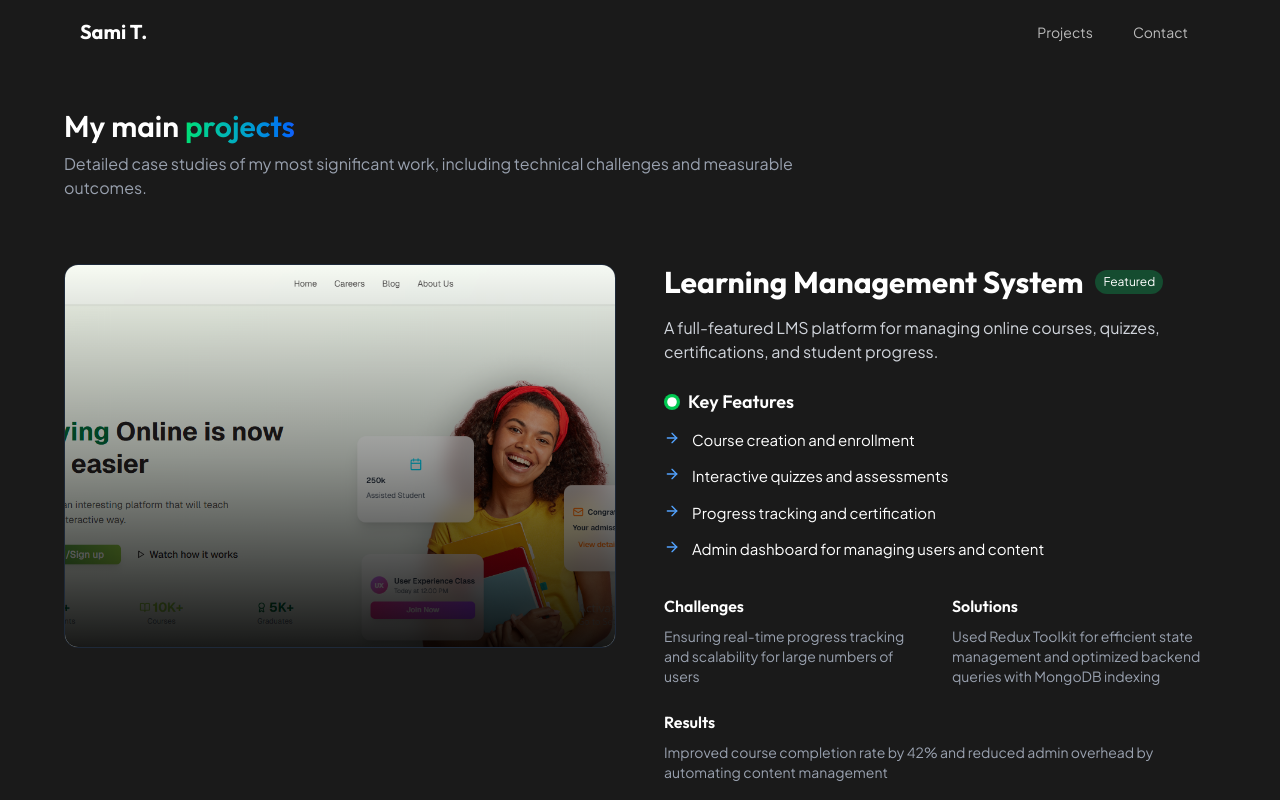
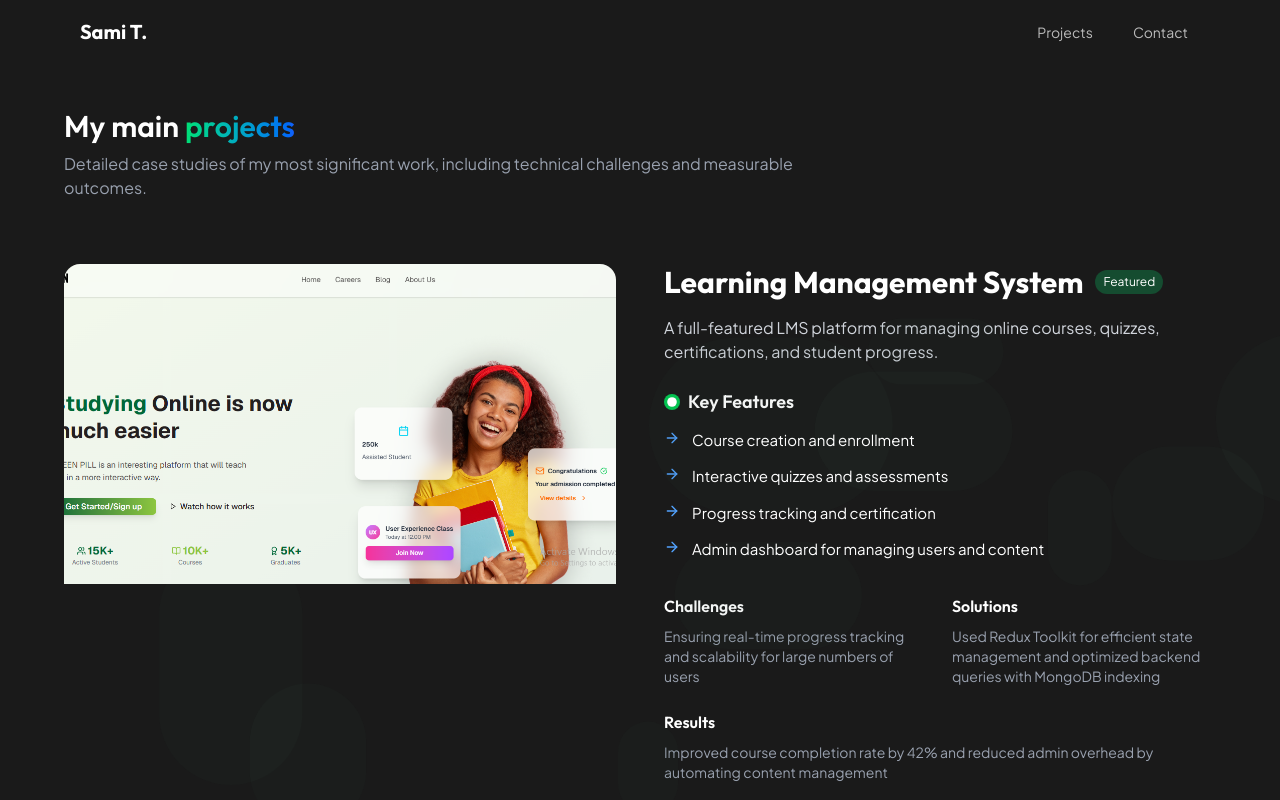
Before and after one commit to sami855-ux/Portfolio, a React (Vite) app: page /Projects in a window 1280 px wide. Shown: the top 800 px of the page. Built offline with nearby package versions, Linux system fonts and the light colour scheme.

Commit message:
add Email Spam Detector project: reintroduce project details and update image handling

```diff
--- a/src/pages/MainProjects.tsx
+++ b/src/pages/MainProjects.tsx
@@ -12,6 +12,7 @@ import emailImg from "../assets/email.png"
 import tourImg from "../assets/tour.png"
 import todoImg from "../assets/todo.png"
 import lmsImg from "../assets/lms.png"
+import realImg from "../assets/real.png"
 
 const projects: Project[] = [
   {
@@ -37,28 +38,6 @@ const projects: Project[] = [
     imageUrl: lmsImg,
   },
 
-  {
-    id: 2,
-    title: "Email Spam Detector",
-    description:
-      "An intelligent email filtering tool that classifies incoming messages as spam or legitimate using machine learning.",
-    technologies: ["React", "Node.js", "MongoDB", "TensorFlow.js"],
-    features: [
-      "Real-time spam detection using trained ML models",
-      "Interactive dashboard to review flagged emails",
-      "User feedback system to improve model accuracy",
-      "Role-based access control for users and admins",
-    ],
-    challenges:
-      "Training an accurate model with a high precision rate and integrating it seamlessly into the email pipeline",
-    solutions:
-      "Used TensorFlow.js to deploy a lightweight spam classifier in the browser and created a feedback loop to retrain with user input",
-    results:
-      "Achieved over 96% accuracy in spam classification and reduced false positives by 30%",
-    githubUrl: "https://github.com/sami855-ux/Email-spam-classfication.git",
-    liveUrl: "#",
-    imageUrl: emailImg,
-  },
   {
     id: 4,
     title: "Tax Payment Web App",
@@ -147,8 +126,7 @@ const projects: Project[] = [
       "Achieved sub-second message delivery latency and supported over 10,000 concurrent users with smooth real-time interactions.",
     githubUrl: "https://github.com/yourusername/realtime-chat-app",
     liveUrl: "https://realtime-chat-app.vercel.app",
-    imageUrl:
-      "https://images.ctfassets.net/hrltx12pl8hq/4kzWG72Pi925q9Gtc6hBQh/6bdbb560251e188bab5d3ea1ad195d6b/1.jpg",
+    imageUrl: realImg,
   },
   {
     id: 4,
@@ -171,6 +149,28 @@ const projects: Project[] = [
     githubUrl: "https://github.com/sami855-ux/animated-todo-app.git",
     liveUrl: "#",
     imageUrl: todoImg,
+  },
+  {
+    id: 2,
+    title: "Email Spam Detector",
+    description:
+      "An intelligent email filtering tool that classifies incoming messages as spam or legitimate using machine learning.",
+    technologies: ["React", "Node.js", "MongoDB", "TensorFlow.js"],
+    features: [
+      "Real-time spam detection using trained ML models",
+      "Interactive dashboard to review flagged emails",
+      "User feedback system to improve model accuracy",
+      "Role-based access control for users and admins",
+    ],
+    challenges:
+      "Training an accurate model with a high precision rate and integrating it seamlessly into the email pipeline",
+    solutions:
+      "Used TensorFlow.js to deploy a lightweight spam classifier in the browser and created a feedback loop to retrain with user input",
+    results:
+      "Achieved over 96% accuracy in spam classification and reduced false positives by 30%",
+    githubUrl: "https://github.com/sami855-ux/Email-spam-classfication.git",
+    liveUrl: "#",
+    imageUrl: emailImg,
   },
   {
     id: 5,
@@ -209,6 +209,33 @@ export function MainProjects() {
     <>
       <div className="min-h-screen bg-[#1a1a1a] text-white py-20 px-4 sm:px-8">
         <Header />
+        <div className="fixed inset-0 overflow-hidden pointer-events-none">
+          {[...Array(10)].map((_, i) => (
+            <motion.div
+              key={i}
+              className="absolute rounded-full bg-[#3a5a40]/20"
+              initial={{
+                x: Math.random() * window.innerWidth,
+                y: Math.random() * window.innerHeight,
+                scale: Math.random() * 0.5 + 0.5,
+                opacity: 0.3,
+              }}
+              animate={{
+                x: [null, Math.random() * window.innerWidth],
+                y: [null, Math.random() * window.innerHeight],
+                transition: {
+                  duration: Math.random() * 20 + 20,
+                  repeat: Infinity,
+                  repeatType: "reverse",
+                },
+              }}
+              style={{
+                width: `${Math.random() * 200 + 100}px`,
+                height: `${Math.random() * 200 + 100}px`,
+              }}
+            />
+          ))}
+        </div>
         <motion.div
           initial={{ opacity: 0, y: 20 }}
           animate={{ opacity: 1, y: 0 }}
@@ -241,13 +268,13 @@ export function MainProjects() {
                 <div
                   className={`${index % 2 === 0 ? "lg:order-1" : "lg:order-2"}`}
                 >
-                  <div className="group relative rounded-xl overflow-hidden border border-gray-800 hover:border-purple-500/30 transition-all duration-500 h-96">
+                  <div className="relative h-96 overflow-hidden rounded-2xl">
                     <img
                       src={project.imageUrl}
                       alt={project.title}
-                      className="w-full h-full object-cover object-center absolute inset-0 transition-transform duration-500 group-hover:scale-105"
+                      className="w-full h-80 object-cover transition-transform duration-500 group-hover:scale-105"
                     />
-                    <div className="absolute inset-0 bg-gradient-to-t from-black/90 via-black/40 to-transparent" />
+                    <div className="absolute rounded-2xl inset-0 bg-gradient-to-t from-black/80 to-transparent opacity-0 group-hover:opacity-100 transition-opacity duration-300 flex items-end p-4"></div>
                   </div>
                 </div>
 
```
